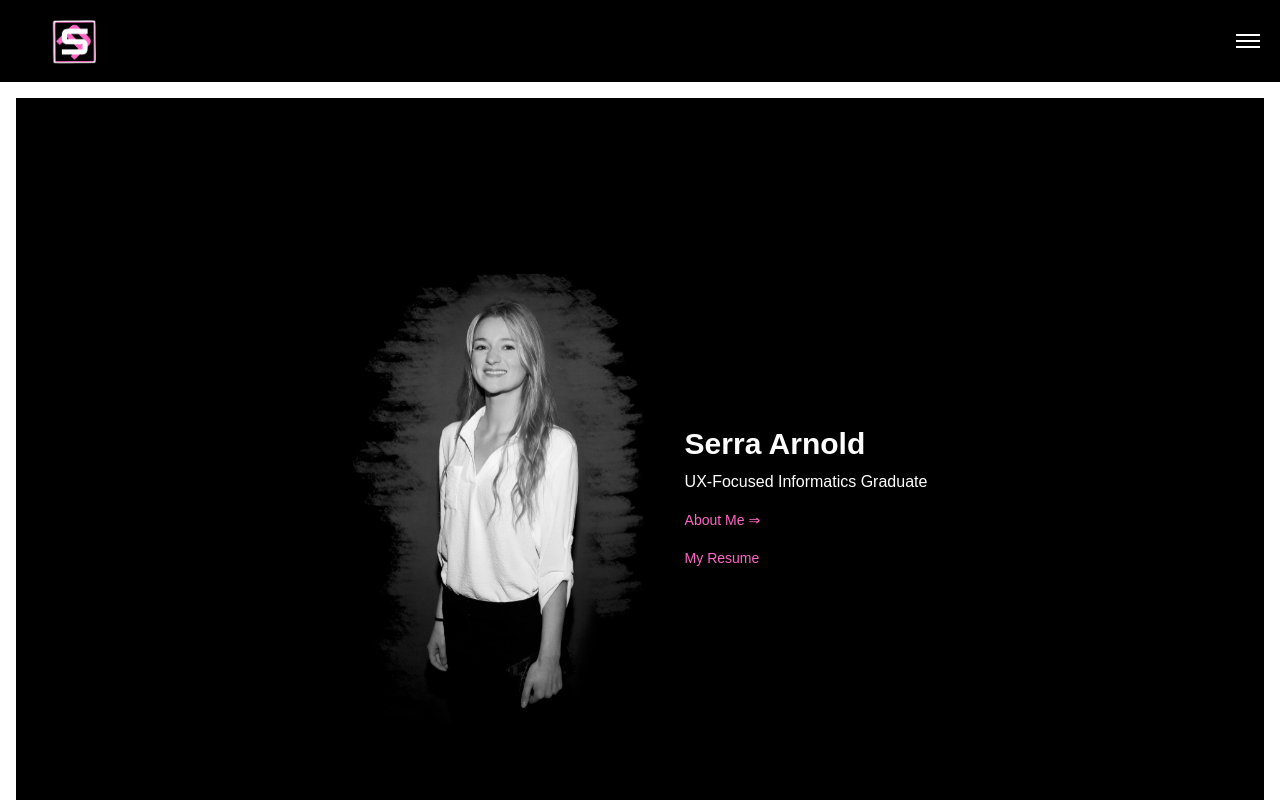
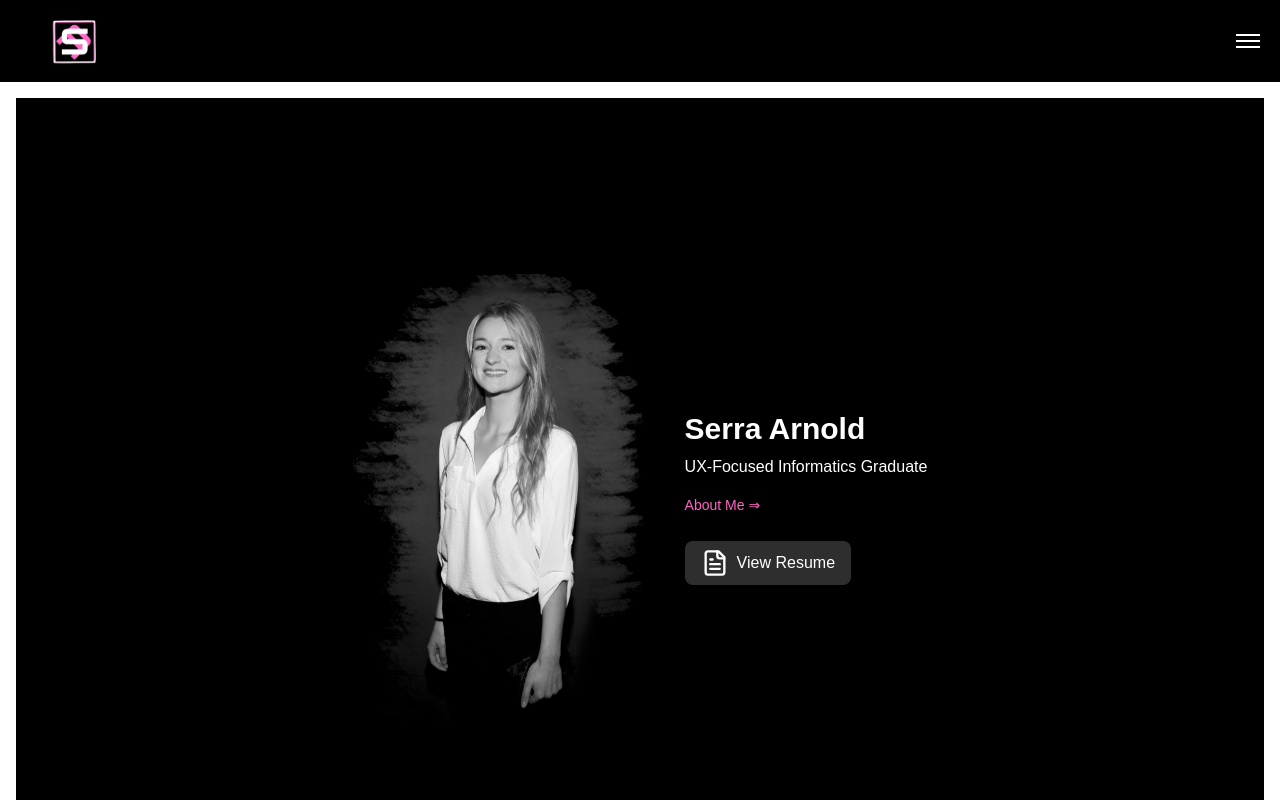
Before and after one commit to sermarno/Portfolio, a Next.js app: page / in a window 1280 px wide. Shown: the top 800 px of the page. Built offline with nearby package versions, Linux system fonts and the light colour scheme.

Commit message:
Adding resume access to homepage

```diff
--- a/src/app/page.tsx
+++ b/src/app/page.tsx
@@ -30,15 +30,18 @@ export default function HomePage() {
             >
               About Me ⇒
               <span className="block h-0.5 bg-[#ff65c5] absolute bottom-0 left-0 w-0 group-hover:w-full transition-all duration-300"></span>
-            </Link>{" "}
+            </Link>
             <br />
-            <Link
-              href="/about"
-              className="inline-block mt-4 text-[#ff65c5] text-sm font-medium relative group"
+            <br />
+            <a
+              href="/Resume.pdf"
+              target="_blank"
+              rel="noopener noreferrer"
+              className="inline-flex items-center bg-[#2e2e2e] text-white px-4 py-2 rounded-lg hover:bg-gray-700 transition"
             >
-              My Resume
-              <span className="block h-0.5 bg-[#ff65c5] absolute bottom-0 left-0 w-0 group-hover:w-full transition-all duration-300"></span>
-            </Link>
+              <FileText size={28} className="mr-2" />
+              View Resume
+            </a>
           </div>
         </div>
       </section>
@@ -201,7 +204,7 @@ export default function HomePage() {
             </a>
             {/* Resume PDF */}
             <a
-              href="/Resume.pdf"
+              href="/esume.pdf"
               target="_blank"
               rel="noopener noreferrer"
               className="text-white hover:text-gray-300 transition"
```
